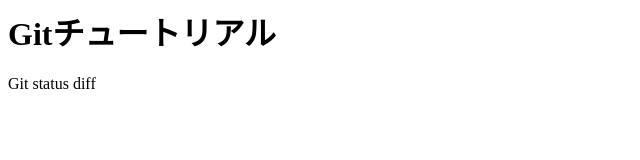
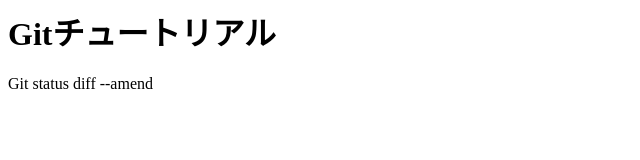
Before and after one commit to 89mari/git_tutorial, a plain HTML site: page index.html in a window 1280 px wide. Shown: the full height of the page, 0-640 px from the left. Drawn offline with Linux system fonts and the light colour scheme.

Commit message:
--amend追加

```diff
--- a/index.html
+++ b/index.html
@@ -1,2 +1,2 @@
 <h1>Gitチュートリアル</h1>
-<p>Git status diff</p>
+<p>Git status diff --amend</p>
```
